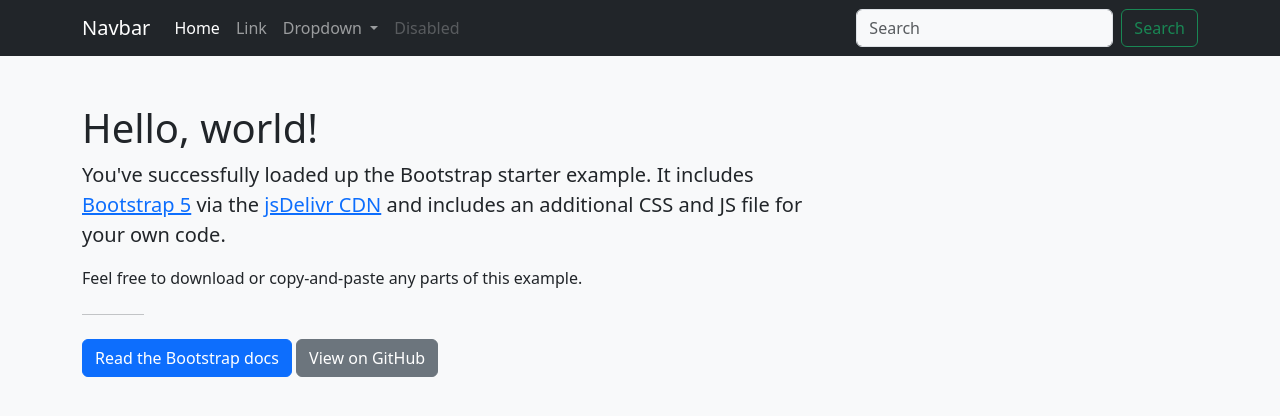
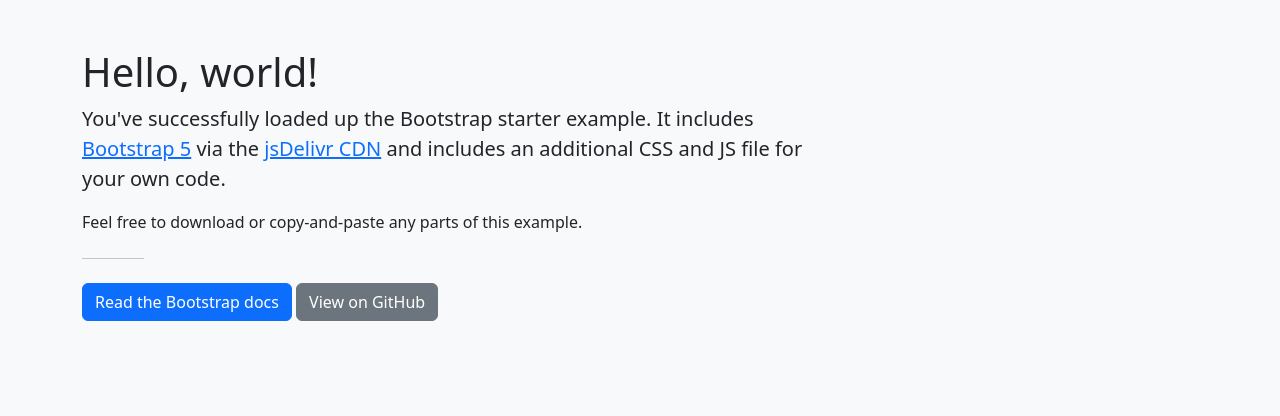
Before and after one commit to andrewlow/c25k, a plain HTML site: page index.html in a window 1280 px wide. Drawn offline with nearby package versions, Linux system fonts and the light colour scheme; a script that the page names is missing.

Commit message:
remove nav bar

```diff
--- a/index.html
+++ b/index.html
@@ -8,42 +8,6 @@
     <link rel="stylesheet" href="styles.css">
   </head>
   <body>
-    <nav class="navbar navbar-expand-lg navbar-dark bg-dark">
-      <div class="container">
-        <a class="navbar-brand" href="#">Navbar</a>
-        <button class="navbar-toggler" type="button" data-bs-toggle="collapse" data-bs-target="#navbarSupportedContent" aria-controls="navbarSupportedContent" aria-expanded="false" aria-label="Toggle navigation">
-          <span class="navbar-toggler-icon"></span>
-        </button>
-        <div class="collapse navbar-collapse" id="navbarSupportedContent">
-          <ul class="navbar-nav me-auto mb-2 mb-lg-0">
-            <li class="nav-item">
-              <a class="nav-link active" aria-current="page" href="#">Home</a>
-            </li>
-            <li class="nav-item">
-              <a class="nav-link" href="#">Link</a>
-            </li>
-            <li class="nav-item dropdown">
-              <a class="nav-link dropdown-toggle" href="#" id="navbarDropdown" role="button" data-bs-toggle="dropdown" aria-expanded="false">
-                Dropdown
-              </a>
-              <ul class="dropdown-menu" aria-labelledby="navbarDropdown">
-                <li><a class="dropdown-item" href="#">Action</a></li>
-                <li><a class="dropdown-item" href="#">Another action</a></li>
-                <li><hr class="dropdown-divider"></li>
-                <li><a class="dropdown-item" href="#">Something else here</a></li>
-              </ul>
-            </li>
-            <li class="nav-item">
-              <a class="nav-link disabled">Disabled</a>
-            </li>
-          </ul>
-          <form class="d-flex" role="search">
-            <input class="form-control me-2" type="search" placeholder="Search" aria-label="Search">
-            <button class="btn btn-outline-success" type="submit">Search</button>
-          </form>
-        </div>
-      </div>
-    </nav>
 
     <div class="container my-5">
       <h1>Hello, world!</h1>
```
